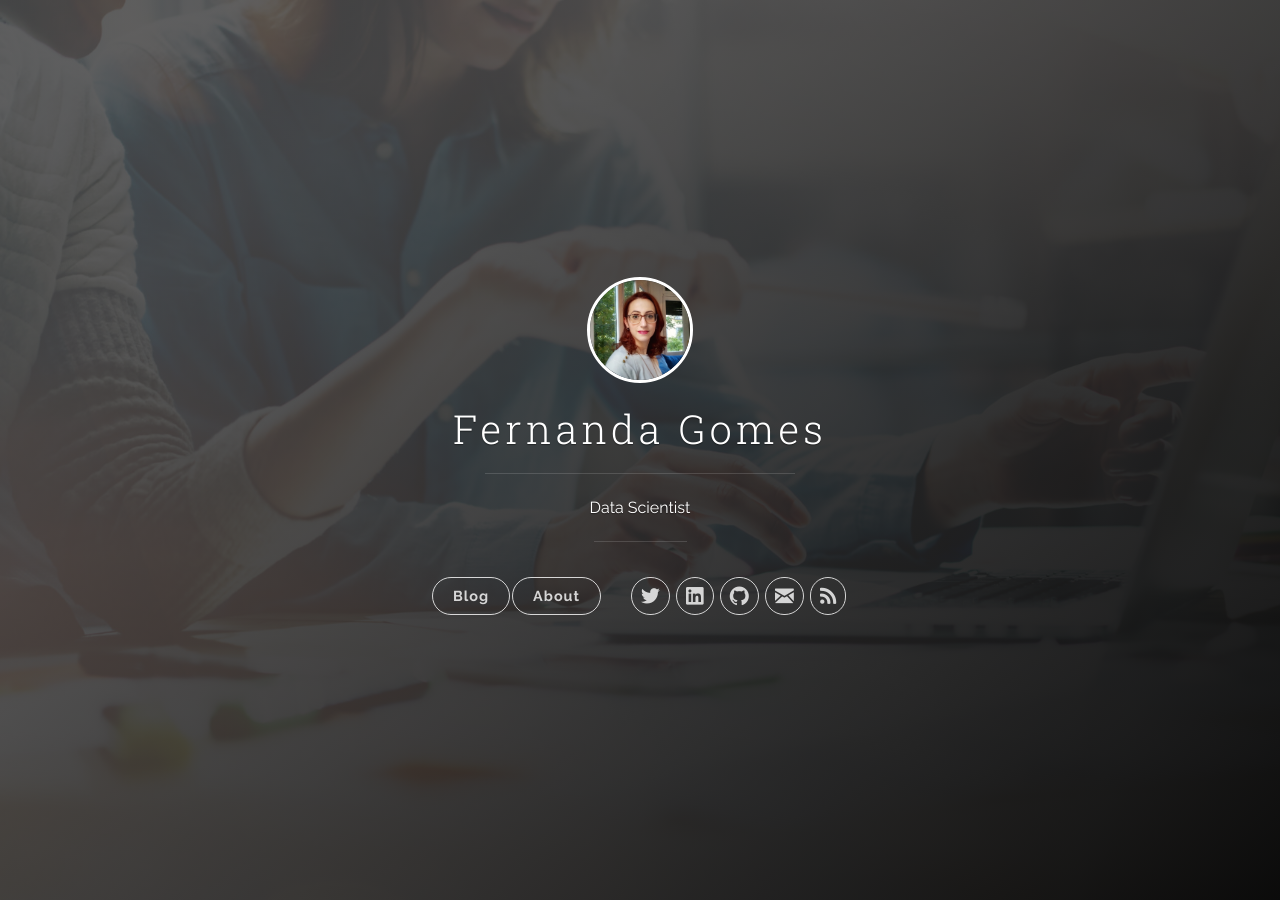
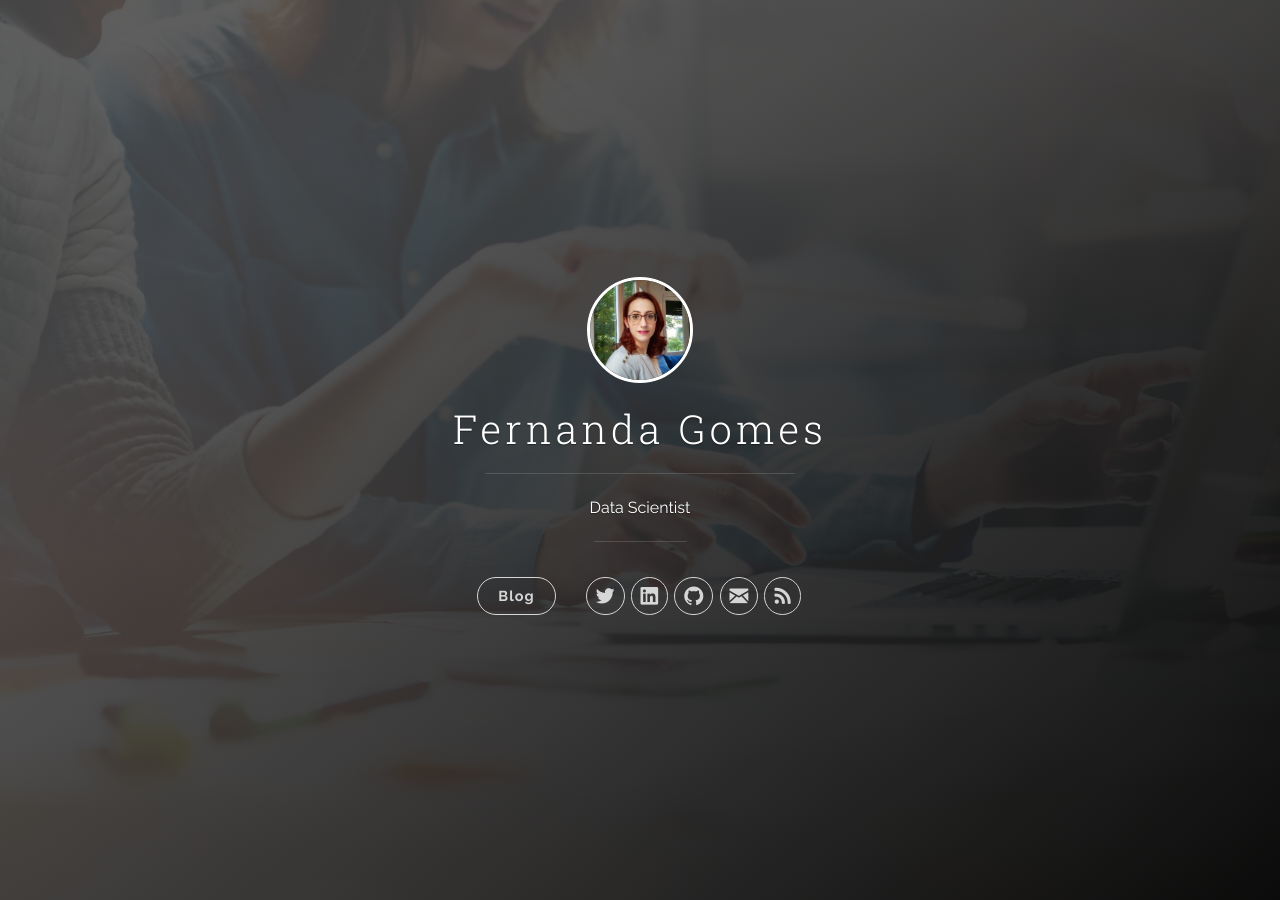
Before and after one commit to gomesfernanda/gomesfernanda.github.io, a Jekyll site: the page built from index.html, in a window 1280 px wide. Built offline with Jekyll 4.4.1, drawn with Linux system fonts in a browser that asks for light colours; the list of posts is cut into pages by our own code.

Commit message:
Take back About button because doesn't work

```diff
--- a/_includes/header.html
+++ b/_includes/header.html
@@ -21,9 +21,6 @@
                     <nav class="cover-navigation cover-navigation--primary">
                         <ul class="navigation">
                             <li class="navigation__item"><a href="{{ site.baseurl }}/#blog" title="link to {{ site.title }} blog" class="blog-button">Blog</a></li>
-                        </ul>
-                        <ul class="navigation">
-                            <li class="navigation__item"><a href="{{ site.baseurl }}/about" title="link to {{ site.title }} about" class="about-button">About</a></li>
                         </ul>
                     </nav>
 
```
